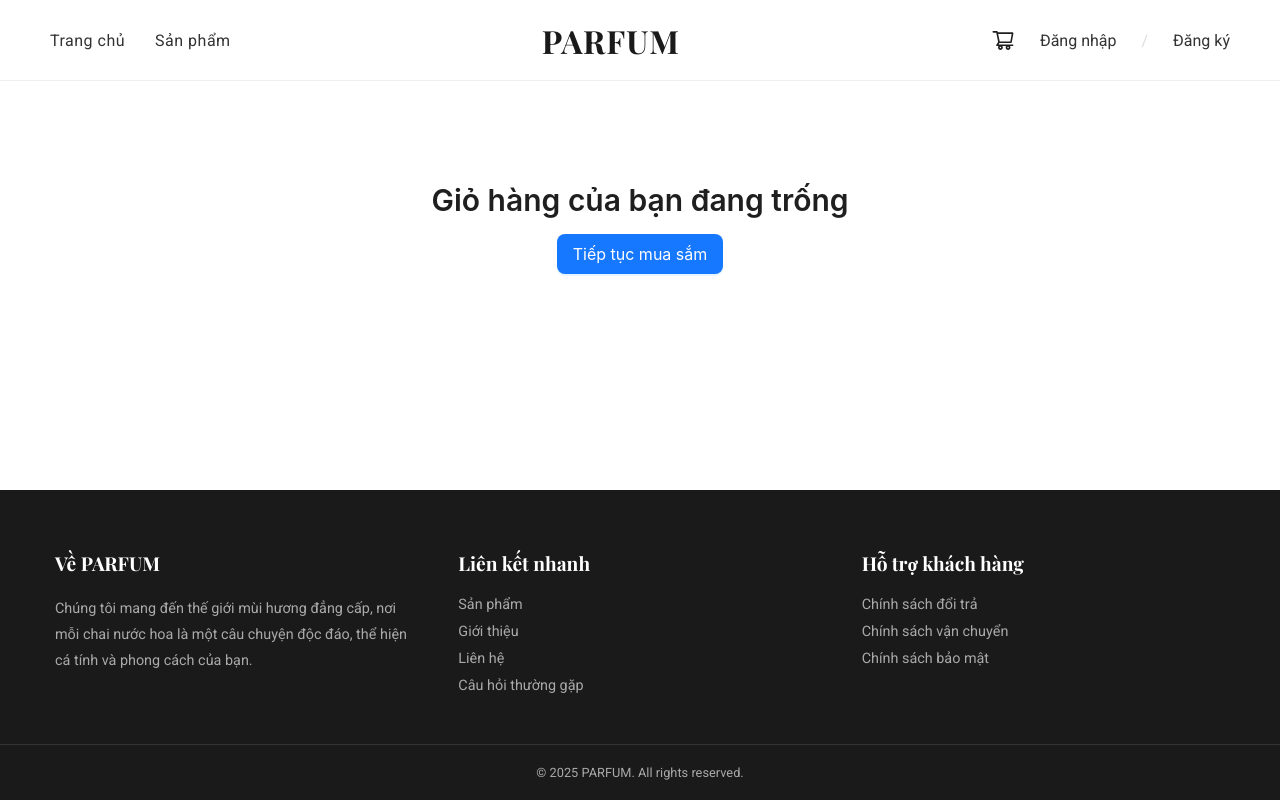
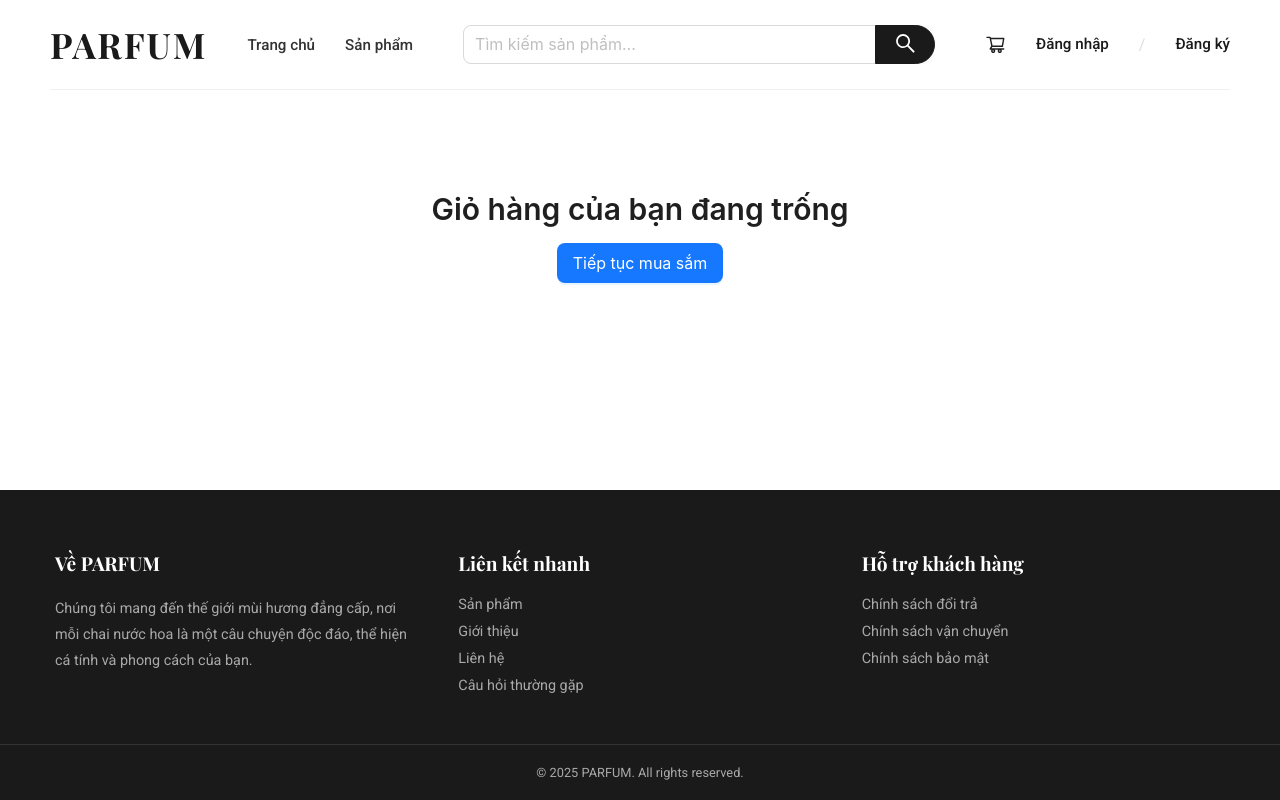
Before and after one commit to nQhuy04/Parfum_Shop-Frontend-ReactJS-, a React (Vite) app: page /cart in a window 1280 px wide. Built offline with nearby package versions, Linux system fonts and the light colour scheme.

Commit message:
update_search_filter

```diff
--- a/package.json
+++ b/package.json
@@ -18,6 +18,7 @@
     "@ant-design/icons": "5.3.7",
     "antd": "5.19.0",
     "axios": "1.7.2",
+    "lodash.debounce": "^4.0.8",
     "react": "18.3.1",
     "react-dom": "18.3.1",
     "react-router-dom": "6.24.0"
--- a/src/components/layout/header.jsx
+++ b/src/components/layout/header.jsx
@@ -1,83 +1,131 @@
 // src/components/layout/header.jsx
 
-import React, { useContext } from 'react';
+import React, { useContext, useState, useCallback, useRef } from 'react';
 import { Link, useNavigate } from 'react-router-dom';
-import { Badge, Dropdown, Menu } from 'antd';
+import { Badge, Dropdown, Menu, Input } from 'antd'; // Chỉ cần Input, bỏ AutoComplete
 import { ShoppingCartOutlined, UserOutlined, LogoutOutlined, HistoryOutlined } from '@ant-design/icons';
 import { AuthContext } from '../context/auth.context';
 import { CartContext } from '../context/cart.context';
+import { getProductsApi } from '../../ultil/api';
+import debounce from 'lodash.debounce';
 import '../../styles/header.css';
+
+const { Search } = Input;
 
 const Header = () => {
     const navigate = useNavigate();
     const { auth, setAuth } = useContext(AuthContext);
     const { cartItems } = useContext(CartContext);
 
+    const [options, setOptions] = useState([]);
+    const [searchValue, setSearchValue] = useState(""); // State để control giá trị input
+    const triggerRef = useRef(null); // Ref để Dropdown lấy chiều rộng
+
+    const handleLogout = () => {
+        localStorage.removeItem("access_token");
+        setAuth({ isAuthenticated: false, user: { email: "", name: "", role: "" } });
+        navigate("/");
+    };
+    const menuItems = [
+        { key: 'profile', label: <Link to="/user/profile">Thông tin tài khoản</Link>, icon: <UserOutlined /> },
+        { key: 'order_history', label: <Link to="/user/orders">Lịch sử đơn hàng</Link>, icon: <HistoryOutlined /> },
+        { type: 'divider' },
+        { key: 'logout', label: 'Đăng xuất', icon: <LogoutOutlined />, onClick: handleLogout },
+    ];
     const totalItemsInCart = cartItems.reduce((total, item) => total + item.quantity, 0);
 
-    // Logic Đăng xuất không thay đổi
-    const handleLogout = () => {
-        localStorage.removeItem("access_token");
-        setAuth({
-            isAuthenticated: false,
-            user: { email: "", name: "", role: "" }
-        });
-        navigate("/");
+    const handleSearch = async (value) => {
+        if (!value.trim()) {
+            setOptions([]);
+            return;
+        }
+        try {
+            const res = await getProductsApi(`?search=${value}&limit=5`);
+            if (res && res.EC === 0 && Array.isArray(res.DT)) {
+                const searchResults = res.DT.map(product => ({
+                    key: product._id, // key là ID
+                    label: ( // label là JSX
+                        <div
+                            className="search-dropdown-item"
+                            onClick={() => {
+                                navigate(`/product/${product._id}`);
+                                setOptions([]); // Đóng dropdown
+                                setSearchValue(''); // Xóa chữ
+                            }}
+                        >
+                            <img src={product.image} alt={product.name} />
+                            <div className="search-dropdown-details">
+                                <span className="name">{product.name}</span>
+                                <span className="price">{new Intl.NumberFormat('vi-VN', { style: 'currency', currency: 'VND' }).format(product.price)}</span>
+                            </div>
+                        </div>
+                    )
+                }));
+                setOptions(searchResults);
+            } else {
+                setOptions([]);
+            }
+        } catch (error) {
+            setOptions([]);
+        }
     };
+    const debouncedSearch = useCallback(debounce(handleSearch, 400), []);
 
-    // === CHUYỂN SANG SỬ DỤNG CÚ PHÁP `items` ĐỂ FIX LỖI ===
-    const menuItems = [
-        {
-            key: 'profile',
-            label: (
-                <Link to="/user/profile">Thông tin tài khoản</Link>
-            ),
-            icon: <UserOutlined />,
-        },
-        {
-            key: 'order_history',
-            label: (
-                <Link to="/user/orders">Lịch sử đơn hàng</Link>
-            ),
-            icon: <HistoryOutlined />,
-        },
-        {
-            type: 'divider', // Đây là cách tạo đường kẻ phân cách
-        },
-        {
-            key: 'logout',
-            label: 'Đăng xuất',
-            icon: <LogoutOutlined />,
-            onClick: handleLogout, // Gắn hàm onClick trực tiếp vào item object
-        },
-    ];
-
+    const onSearchSubmit = (value) => {
+        if (value.trim()) {
+            navigate(`/products?search=${value.trim()}`);
+        } else {
+            navigate('/products');
+        }
+        setOptions([]); // Đóng dropdown sau khi submit
+        setSearchValue(''); // Xóa chữ sau khi submit
+    };
 
     return (
         <header className="main-header">
             <div className="header-container">
-                <nav className="header-nav">
-                    <Link to="/">Trang chủ</Link>
-                    <Link to="/products">Sản phẩm</Link>
-                </nav>
+                <div className="header-left">
+                    <div className="header-logo"><Link to="/">PARFUM</Link></div>
+                    <nav className="header-nav">
+                        <Link to="/">Trang chủ</Link>
+                        <Link to="/products">Sản phẩm</Link>
+                    </nav>
+                </div>
 
-                <div className="header-logo">
-                    <Link to="/">PARFUM</Link>
+                <div className="header-search" ref={triggerRef}>
+                    <Dropdown
+                        overlay={<Menu items={options} />}
+                        open={options.length > 0}
+                        dropdownStyle={{
+                            width: triggerRef.current?.offsetWidth, // Lấy chiều rộng từ thẻ div cha
+                            marginTop: '10px'
+                        }}
+                    >
+                        <Search
+                            placeholder="Tìm kiếm sản phẩm..."
+                            value={searchValue}
+                            onChange={(e) => {
+                                setSearchValue(e.target.value);
+                                debouncedSearch(e.target.value);
+                            }}
+                            onSearch={onSearchSubmit}
+                            size="large"
+                            enterButton
+                        />
+                    </Dropdown>
                 </div>
 
                 <div className="header-actions">
                     <Link to="/cart" className="action-item">
-                        <Badge count={totalItemsInCart} size="small">
+                        <Badge count={totalItemsInCart} size="small" offset={[0, -2]}>
                             <ShoppingCartOutlined className="action-icon" />
                         </Badge>
                     </Link>
-
                     {auth.isAuthenticated ? (
-                        // Component <Dropdown> giờ đây nhận vào <Menu /> với prop là `items`
                         <Dropdown overlay={<Menu items={menuItems} />} placement="bottomRight" arrow>
-                            <div className="user-info action-item" style={{cursor: 'pointer'}}>
-                                <UserOutlined className="action-icon" style={{marginRight: '8px'}}/>
-                                {auth.user.name}
+                            <div className="action-item" style={{ cursor: 'pointer' }}>
+                                <UserOutlined className="action-icon" />
+                                <span>{auth.user.name}</span>
                             </div>
                         </Dropdown>
                     ) : (
--- a/src/styles/header.css
+++ b/src/styles/header.css
@@ -2,11 +2,8 @@
 
 .main-header {
     background-color: #ffffff;
-    border-bottom: 1px solid #eeeeee;
     padding: 0 50px;
-    position: sticky; /* Giữ header luôn ở trên cùng khi cuộn */
-    top: 0;
-    z-index: 1000;
+    position: sticky; top: 0; z-index: 1000;
     width: 100%;
 }
 
@@ -14,25 +11,36 @@
     display: flex;
     justify-content: space-between;
     align-items: center;
-    height: 80px;
-    max-width: 1400px;
+    height: 90px;
+    max-width: 1600px;
     margin: 0 auto;
+    border-bottom: 1px solid #f0f0f0;
 }
 
-/* === Phần bên trái: Các link điều hướng === */
+.header-left {
+    display: flex;
+    align-items: center;
+    gap: 40px;
+}
+
+.header-logo a {
+    font-family: var(--font-heading);
+    font-size: 2.2rem;
+    color: var(--color-dark);
+    text-decoration: none;
+    letter-spacing: 2px;
+}
+
 .header-nav {
     display: flex;
-    gap: 30px; /* Khoảng cách giữa các mục */
+    gap: 30px;
 }
 
 .header-nav a {
     color: var(--color-text);
     text-decoration: none;
-    font-size: 1rem;
-    font-weight: 400;
-    letter-spacing: 0.5px;
-    padding: 10px 0;
-    position: relative;
+    font-size: 0.95rem;
+    font-weight: 500;
     transition: color 0.3s ease;
 }
 
@@ -40,47 +48,79 @@
     color: var(--color-primary);
 }
 
-/* === Phần giữa: Logo === */
-.header-logo a {
-    font-family: var(--font-heading);
-    font-size: 2rem;
-    font-weight: 700;
-    color: var(--color-dark);
-    text-decoration: none;
-    letter-spacing: 1px;
+/* === PHẦN TÌM KIẾM - VERSION CHUẨN === */
+.header-search {
+    flex-grow: 1;
+    margin: 0 50px;
+    max-width: 500px;
 }
 
-/* === Phần bên phải: Actions, Icons === */
-.header-actions {
-    display: flex;
-    align-items: center;
-    gap: 25px;
+/* Phần input text */
+.header-search .ant-input-search-input {
+    height: 43px !important; /* Chiều cao bên trong */
+    background: transparent !important;
+    border: none !important;
+    box-shadow: none !important;
+}
+/* Nút bấm search */
+.header-search .ant-input-search-button {
+    height: 39px !important;
+    width: 60px !important;
+    border-radius: 0 25px 25px 0 !important; /* Chỉ bo góc bên phải */
+    background-color: var(--color-dark) !important;
+    border-color: var(--color-dark) !important;
+}
+.header-search .ant-input-search-button .anticon {
+    font-size: 1.3rem;
 }
 
-.header-actions .action-item {
-    color: var(--color-text);
-    text-decoration: none;
-    font-size: 1rem;
-    cursor: pointer;
-    transition: color 0.3s ease;
-}
 
-.header-actions .action-item:hover {
-    color: var(--color-primary);
-}
-
-.header-actions .action-icon {
-    font-size: 1.5rem; /* Kích thước to hơn cho icon */
-}
-
-/* Dấu gạch đứng phân cách Đăng nhập / Đăng ký */
-.separator {
-    color: #ddd;
-}
-
-/* Hiển thị thông tin user đã đăng nhập */
-.user-info {
+/* --- Dropdown gợi ý --- */
+.search-dropdown-item {
     display: flex;
     align-items: center;
     gap: 15px;
 }
+.search-dropdown-item img {
+    width: 50px;
+    height: 50px;
+    object-fit: contain;
+    border-radius: 4px;
+}
+.search-dropdown-details {
+    line-height: 1.4;
+}
+.search-dropdown-details .name {
+    white-space: nowrap;
+    overflow: hidden;
+    text-overflow: ellipsis;
+    max-width: 300px;
+    display: block;
+}
+.search-dropdown-details .price {
+    font-weight: 500;
+    color: var(--color-primary);
+    font-size: 0.9rem;
+}
+
+/* === Phần Actions (Bên phải) === */
+.header-actions {
+    display: flex;
+    align-items: center;
+    gap: 30px;
+}
+
+.header-actions .action-item {
+    color: var(--color-dark);
+    text-decoration: none;
+    font-size: 0.95rem;
+    font-weight: 500;
+    cursor: pointer;
+    transition: color 0.3s ease;
+    display: flex;
+    align-items: center;
+    gap: 8px;
+}
+.header-actions .action-item:hover { color: var(--color-primary); }
+.header-actions .action-icon { font-size: 1.3rem; }
+.separator { color: #ddd; }
--- a/src/ultil/api.js
+++ b/src/ultil/api.js
@@ -29,8 +29,8 @@ const getUsersApi = () => {
 }
 
 
-const getProductsApi = () => {
-    const URL_API = "/v1/api/products";
+const getProductsApi = (queryString = '') => {
+    const URL_API = `/v1/api/products${queryString}`;
     return axios.get(URL_API);
 }
 
```
Also changed, not shown: src/pages/ProductPage.jsx (+112 -59 lines), src/pages/home.jsx (+40 -25 lines), src/styles/products-page.css (+39 -14 lines), 1 other file (tests, documents, lock files or other folders).
